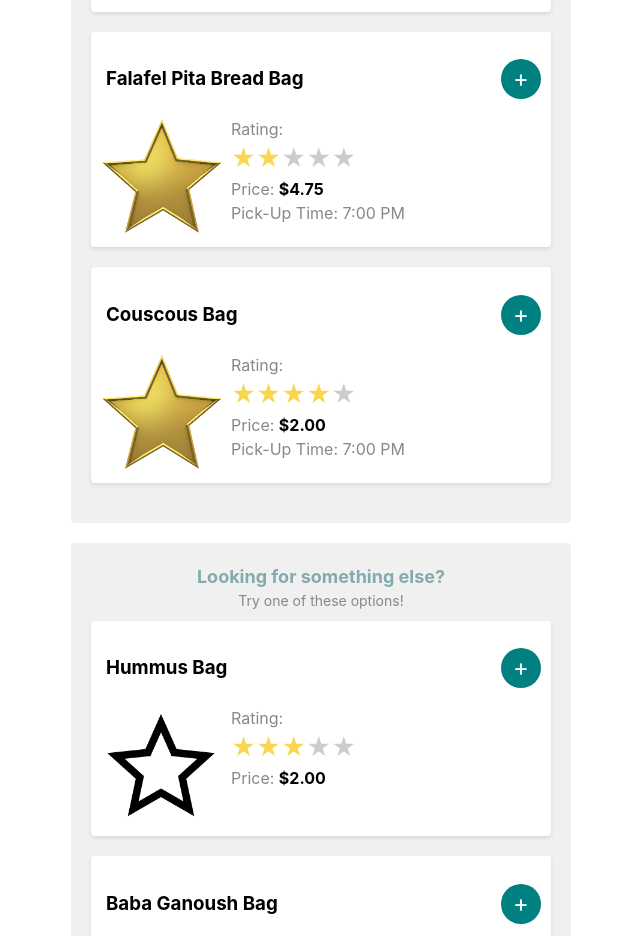
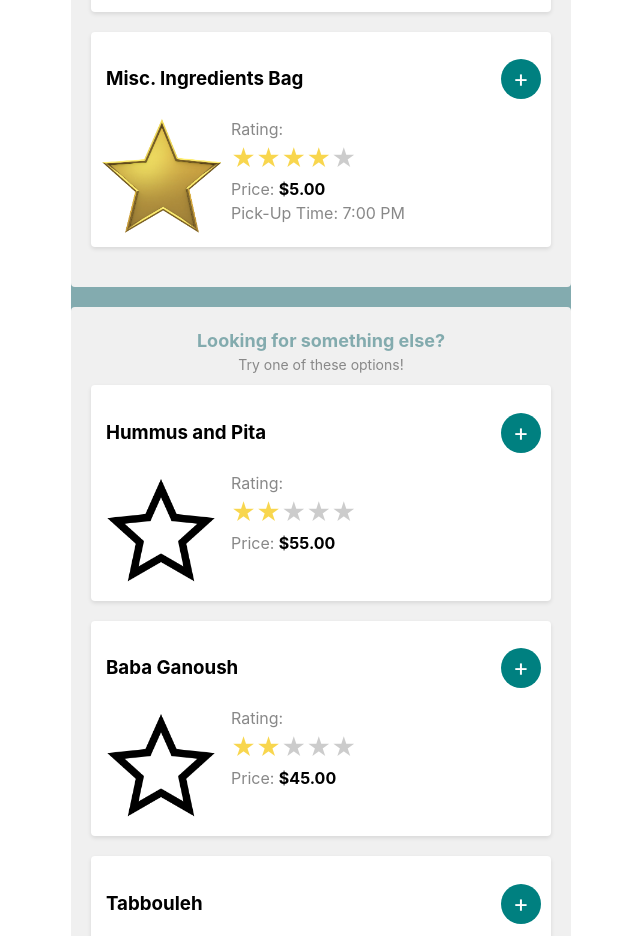
Before and after one commit to Ajknight121/SupperLust-React, a React (Vite) app: page /restaurant in a window 1280 px wide. Shown: the part 356-1292 px from the top of the page, without its empty margins (319-959 px from the left). Built offline with nearby package versions, Linux system fonts and the light colour scheme.

Commit message:
Fixed IDOF, added more options to explore menu

```diff
--- a/src/Domain/foods.js
+++ b/src/Domain/foods.js
@@ -1,13 +1,16 @@
 
 
 
+//
+//I dream of falafel
+//
 
-//I dream of falafel
 let IDOFbags = [
+
   {
     id: 1,
     image: "images/full-star.png",
-    name: "Shawarma Wrap Bag",
+    name: "Leftover Pita Bread Bag",
     rating: 4,
     price: "$4.75",
     pickUpTime: "7:00 PM",
@@ -16,18 +19,9 @@ let IDOFbags = [
   {
     id: 2,
     image: "images/full-star.png",
-    name: "Falafel Pita Bread Bag",
-    rating: 2,
-    price: "$4.75",
-    pickUpTime: "7:00 PM",
-    isBag: true,
-  },
-  {
-    id: 3,
-    image: "images/full-star.png",
-    name: "Couscous Bag",
+    name: "Misc. Ingredients Bag",
     rating: 4,
-    price: "$2.00",
+    price: "$5.00",
     pickUpTime: "7:00 PM",
     isBag: true,
   },
@@ -35,27 +29,27 @@ let IDOFbags = [
 
 const IDOFmeals = [
   {
+    id: 3,
+    image: "images/hollow-star.png",
+    name: "Hummus and Pita",
+    rating: 2,
+    price: "$55.00",
+    isBag: false,
+  },
+  {
     id: 4,
     image: "images/hollow-star.png",
-    name: "Hummus Bag",
-    rating: 3,
-    price: "$2.00",
+    name: "Baba Ganoush",
+    rating: 2,
+    price: "$45.00",
     isBag: false,
   },
   {
     id: 5,
     image: "images/hollow-star.png",
-    name: "Baba Ganoush Bag",
-    rating: 4,
-    price: "$2.00",
-    isBag: false,
-  },
-  {
-    id: 6,
-    image: "images/hollow-star.png",
-    name: "Tabbouleh Bag",
-    rating: 5,
-    price: "$2.00",
+    name: "Tabbouleh",
+    rating: 1,
+    price: "$67.00",
     isBag: false,
   },
 ];
@@ -71,9 +65,9 @@ export const IDOF = {
   meals: IDOFmeals,
 };
 
-
+//
 //Bear 5 burger//
-
+//
 
 const BearBags = [
   {
@@ -127,10 +121,10 @@ const BearMeals = [
 export const bear = {
   id: 1.2,
   name: "Bear 5 Burger",
-  price: 30,
+  price: 18,
   type: "Burger",
   distance: 0.3,
-  time: 10,
+  time: 50,
   bags: BearBags,
   meals: BearMeals,
 };
@@ -199,10 +193,10 @@ const BigRicoMeals = [
 export const BigRicoPizza = {
   id: 1.3,
   name: "Big Rico's Pizza",
-  price: 30,
+  price: 14,
   type: "Italian",
-  distance: 1,
-  time: 20,
+  distance: 1.6,
+  time: 10,
   bags: BigRicoBags,
   meals: BigRicoMeals,
 };
@@ -327,7 +321,7 @@ export const RoseliaBakery = {
   price: 5,
   type: "Bakery",
   distance: 1,
-  time: 20,
+  time: 12,
   bags: RoseliaBags,
   meals: RoseliaMeals,
 };
@@ -378,10 +372,10 @@ const RobbieMeals = [
 export const RamenWRobbie = {
   id: 1.6,
   name: "Ramen With Robbie",
-  price: 17,
+  price: 20,
   type: "Ramen",
   distance: 2.3,
-  time: 20,
+  time: 60,
   bags: RobbieBags,
   meals: RobbieMeals,
 };
@@ -435,7 +429,7 @@ export const ZConfections = {
   price: 7,
   type: "Snack Store",
   distance: 4.9,
-  time: 9,
+  time: 0,
   bags: ZBags,
   meals: ZMeals,
 };
@@ -486,9 +480,9 @@ const GumasteMeals = [
 export const GumasteCoffee = {
   id: 1.8,
   name: "Gumaste Coffeehouse",
-  price: 5,
+  price: 4,
   type: "Cafe",
-  distance: 1.9,
+  distance: 3.4,
   time: 9,
   bags: GumasteBags,
   meals: GumasteMeals,
--- a/src/pages/explore/Explore.jsx
+++ b/src/pages/explore/Explore.jsx
@@ -46,9 +46,11 @@ const Explore = () => {
             <option value={10}>10 minutes</option>
             <option value={20}>20 minutes</option>
             <option value={30}>30 minutes</option>
+            <option value={60}>60 minutes</option>
           </select>
           <select name="Price" value={price} onChange={handlePriceChange}>
             <option value={10}>{"< $10"}</option>
+            <option value={20}>{"< $20"}</option>
             <option value={30}>{"< $30"}</option>
             <option value={100}>{"any"}</option>
           </select>
```
